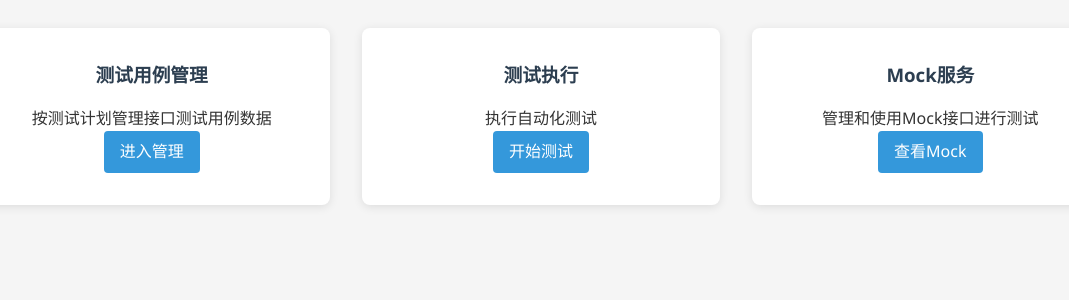
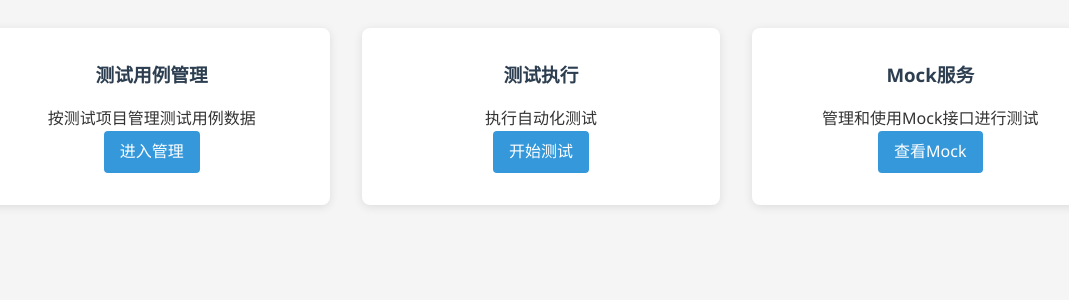
Before and after one commit to FengZiQ/autotest, a Flask app: page / in a window 1280 px wide. Shown: the part 145-445 px from the top of the page, without its empty margins (99-1168 px from the left). Run offline with Flask 2, Linux system fonts and the light colour scheme.

```diff
--- a/platform/templates/index.html
+++ b/platform/templates/index.html
@@ -6,7 +6,7 @@
     <div class="card-grid">
         <div class="card">
             <h3>测试用例管理</h3>
-            <p>按测试计划管理接口测试用例数据</p>
+            <p>按测试项目管理测试用例数据</p>
             <a href="{{ url_for('main.test_case_management') }}" class="btn">进入管理</a>
         </div>
         <div class="card">
```
